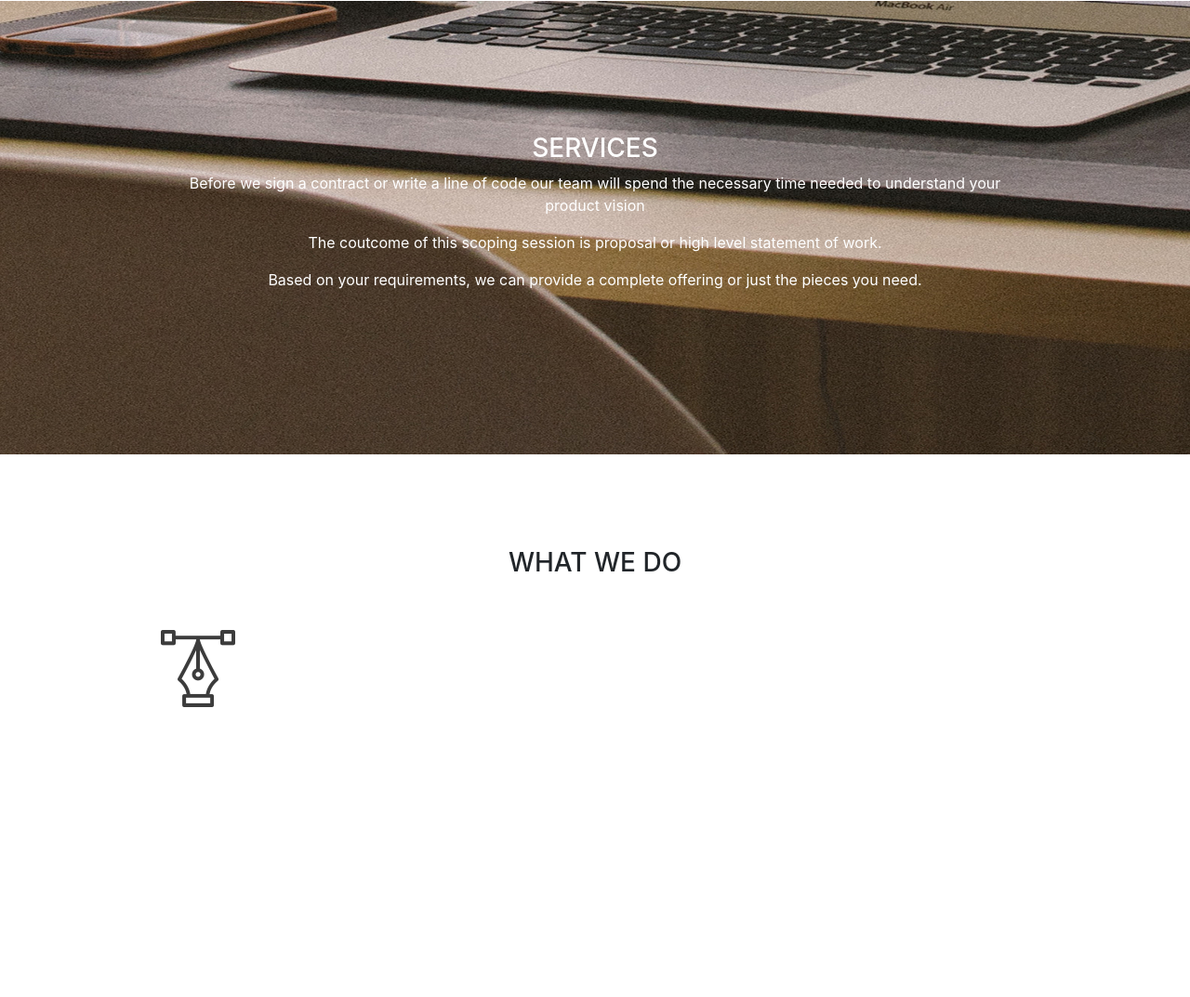
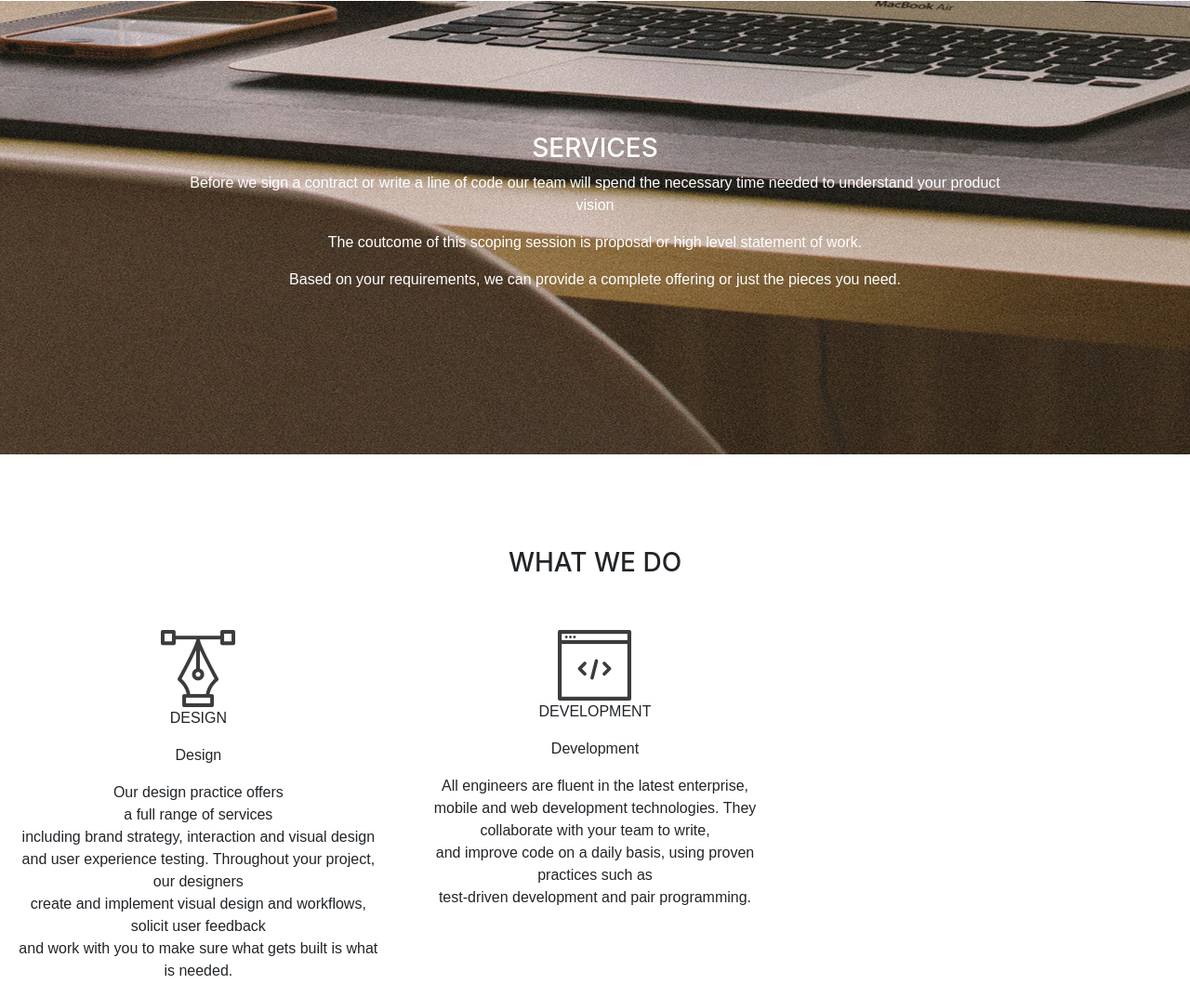
Before and after one commit to shizukane/delanii, a plain HTML site: page index.html in a window 1280 px wide. Shown: the part 1368-2441 px from the top of the page at 93% size. Before the commit the page ends 2129 px from the top, so only its background shows below. Drawn offline with Linux system fonts and the light colour scheme.

Commit message:
added images and text

```diff
--- a/css/styles.css
+++ b/css/styles.css
@@ -12,7 +12,11 @@
 }
 h1{
     font-family: Cambria, Cochin, Georgia, Times, 'Times New Roman', serif;
+    font-size: 50px;
 }
 .we-do{
     position: relative;
 }
+p{
+    font-family: sans-serif;
+}
--- a/index.html
+++ b/index.html
@@ -9,7 +9,9 @@
 </head>
 <body>
     <div class="container-fluid h11">
+
         <img src=".\img\h_img.jpg">
+
           <div class="carousel-caption">
             <img src="./img/logo.png" alt="">
              <br><br>
@@ -63,6 +65,30 @@
                   <div class="imagetoggle0" >
                     <img id="designimg" src="./img/design_icon.png" alt="design_icon">
                   </div>
-
+                  <p>DESIGN</p>
+                  <div id="design" class="imagetoggle1">
+                    <p>Design</p>
+                    <p>Our design practice offers<br> a full range of services<br> including brand strategy,
+                      interaction and
+                      visual design<br> and user experience testing.
+                      Throughout your project, our designers<br> create and implement visual design and
+                      workflows,<br> solicit
+                      user feedback <br>and work with you to make sure what gets built is what is needed.
+                    </p>
+                  </div>
+                </div>
+                <div class="col-md-4">
+                    <div class="imagetoggle2">
+                      <img id=developimg src="./img/dev_icon.png" alt="development_icon">
+                      <p>DEVELOPMENT</p>
+                    </div>
+                    <div id="develop" class="imagetoggle3">
+                      <p>Development</p>
+                      <p>All engineers are fluent in the latest enterprise,<br> mobile and web development
+                        technologies.
+                        They collaborate with your team to write,<br> and improve code on a daily basis, using
+                        proven practices such as <br>test-driven development and pair programming.</p>
+                    </div>
+                  </div>
 </body>
 </html>
```
